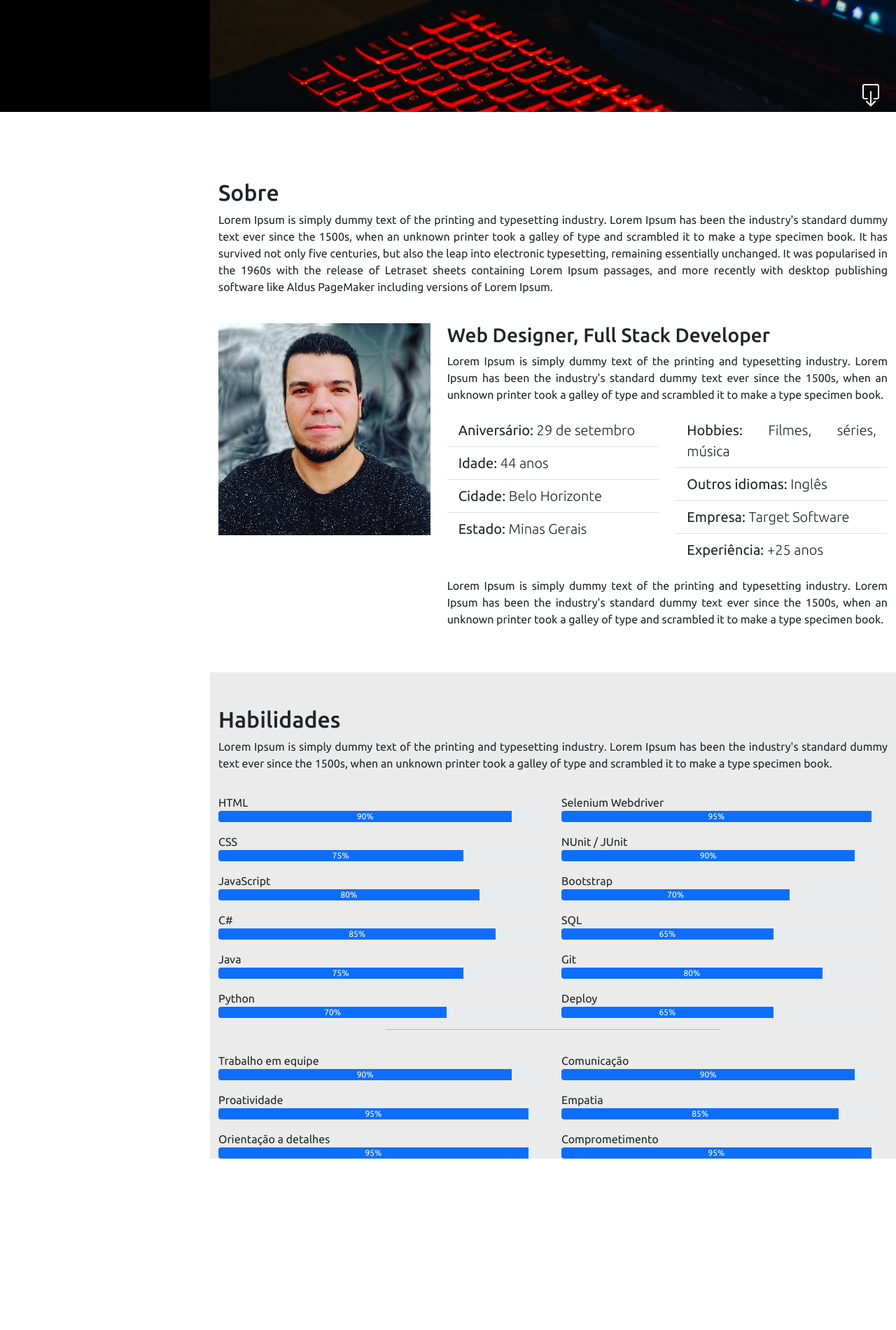
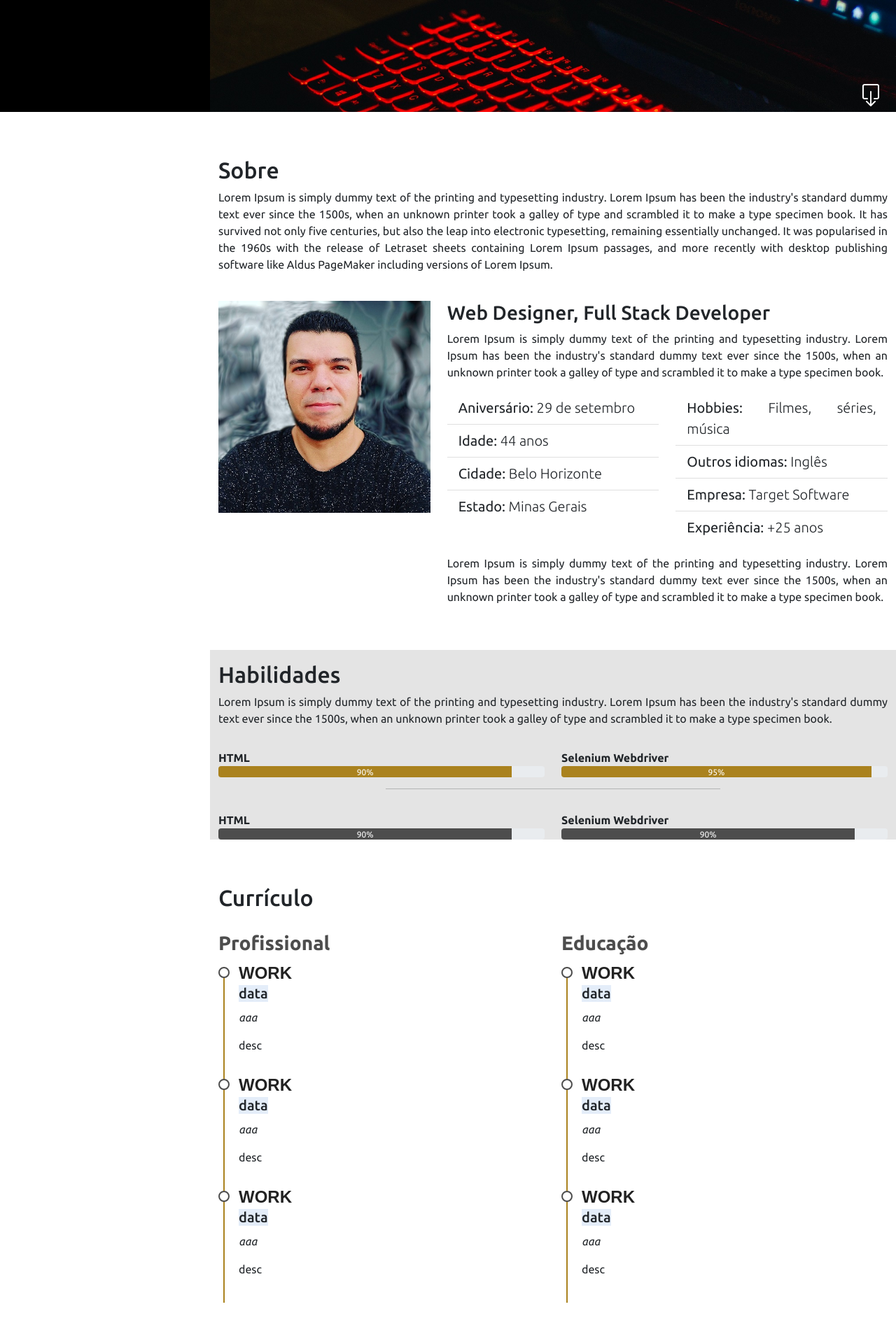
Before and after one commit to nascidoem77/Projeto-Portfolio, a Python web app: template templates/index.html in a window 1280 px wide. Shown: the part 640-2541 px from the top of the page at 70% size. Before the commit the page ends 2296 px from the top, so only its background shows below. Run offline with Jinja, Linux system fonts and the light colour scheme; the template is opened without the code that fills it, so the values that code supplies are empty; some libraries are stand-ins or nearby versions.

Commit message:
curriculo

```diff
--- a/static/style.css
+++ b/static/style.css
@@ -34,7 +34,7 @@ body {
   padding: 0;
   font-weight: 600;
   text-align: center;
-  color: goldenrod;
+  color: rgb(170, 130, 30);
 }
 
 #header .profile .social-links a {
@@ -85,7 +85,7 @@ body {
 .nav-menu .active i,
 .nav-menu .active:focus i,
 .nav-menu li:hover > a i {
-  color: goldenrod;
+  color: rgb(170, 130, 30);
 }
 
 #main {
@@ -161,15 +161,70 @@ i.menu-mobile {
 
 *::-webkit-scrollbar-track {
   width: 12px;
-  box-shadow: inset 0 0 .3rem #00000050;
-  background-color: rgb(77, 77, 77);;
+  box-shadow: inset 0 0 0.3rem #00000050;
+  background-color: rgb(77, 77, 77);
 }
 
 *::-webkit-scrollbar-thumb {
   width: 10px;
-  background-color: rgb(34, 34, 34);;
+  background-color: rgb(34, 34, 34);
 }
 
-.section-bg{
-  background-color: rgb(235, 235, 235);
+.section-bg {
+  background-color: rgb(228, 228, 228);
 }
+
+.progress-bar-xp {
+  background-color: rgb(170, 130, 30);
+  color: #fff;
+  text-align: center;
+}
+
+.progress-bar-behav {
+  background-color: rgb(77, 77, 77);
+  color: #fff;
+  text-align: center;
+}
+
+.cv .cv-title {
+  font-weight: 700;
+  margin-top: 20px;
+  margin-bottom: 20px;
+  color: rgb(77, 77, 77);
+}
+
+.cv .cv-item {
+  padding: 0 0 20px 20px;
+  margin-top: -2px;
+  margin-bottom: -10px;
+  margin-left: 7px;
+  border-left: 2px solid rgb(170, 130, 30);
+  position: relative;
+}
+
+.cv .cv-item h4 {
+  line-height: 18px;
+  font-weight: 600;
+  text-transform: uppercase;
+  font-family: "Popins", sans-serif;
+  color: rgb(34, 34, 34);
+  margin-top: 10px;
+}
+
+.cv .cv-item h5 {
+  background: #e4edf9;
+  display: inline-block;
+  margin-bottom: 10px;
+}
+
+.cv .cv-item::before {
+  content: "";
+  position: absolute;
+  top: 0;
+  left: -9px;
+  width: 16px;
+  height: 16px;
+  border: 2px solid rgb(77, 77, 77);
+  background: #fff;
+  border-radius: 50%;
+}
--- a/templates/index.html
+++ b/templates/index.html
@@ -101,7 +101,7 @@
       <section id="sobre" class="container mt-5">
         <div class="row">
           <div align="justify" class="col-md-12">
-            <h2 class="pt-5">Sobre</h2>
+            <h2 class="pt-3">Sobre</h2>
             <p>
               Lorem Ipsum is simply dummy text of the printing and typesetting
               industry. Lorem Ipsum has been the industry's standard dummy text
@@ -180,102 +180,134 @@
       <section id="habilidades" class="container mt-5 section-bg">
         <div class="row">
           <div align="justify" class="col-md-12">
-          <h2 class="pt-5">Habilidades</h2>
+            <h2 class="pt-3">Habilidades</h2>
             <p>
               Lorem Ipsum is simply dummy text of the printing and typesetting
-            industry. Lorem Ipsum has been the industry's standard dummy
-            text ever since the 1500s, when an unknown printer took a galley
-            of type and scrambled it to make a type specimen book.
+              industry. Lorem Ipsum has been the industry's standard dummy text
+              ever since the 1500s, when an unknown printer took a galley of
+              type and scrambled it to make a type specimen book.
             </p>
 
             <div class="row">
               <div class="col-md-6">
-              <p class="mt-3 mb-0">HTML</p>
+                <p class="mt-3 mb-0"><b>HTML</b></p>
                 <div class="progress">
-                <div class="progress-bar" role="progressbar" style="width: 90%;" aria-valuenow="90" aria-valuemin="0" aria-valuemax="100">90%</div>
+                  <div
+                    class="progress-bar-xp"
+                    role="progressbar"
+                    style="width: 90%"
+                  >
+                    90%
                   </div>
-              <p class="mt-3 mb-0">CSS</p>
-              <div class="progress">
-                <div class="progress-bar" role="progressbar" style="width: 75%;" aria-valuenow="75" aria-valuemin="0" aria-valuemax="100">75%</div>
-              </div>
-              <p class="mt-3 mb-0">JavaScript</p>
-              <div class="progress">
-                <div class="progress-bar" role="progressbar" style="width: 80%;" aria-valuenow="80" aria-valuemin="0" aria-valuemax="100">80%</div>
-              </div>
-              <p class="mt-3 mb-0">C#</p>
-              <div class="progress">
-                <div class="progress-bar" role="progressbar" style="width: 85%;" aria-valuenow="85" aria-valuemin="0" aria-valuemax="100">85%</div>
-              </div>
-              <p class="mt-3 mb-0">Java</p>
-              <div class="progress">
-                <div class="progress-bar" role="progressbar" style="width: 75%;" aria-valuenow="75" aria-valuemin="0" aria-valuemax="100">75%</div>
-              </div>
-              <p class="mt-3 mb-0">Python</p>
-              <div class="progress">
-                <div class="progress-bar" role="progressbar" style="width: 70%;" aria-valuenow="70" aria-valuemin="0" aria-valuemax="100">70%</div>
                 </div>
               </div>
               <div class="col-md-6">
-              <p class="mt-3 mb-0">Selenium Webdriver</p>
+                <p class="mt-3 mb-0"><b>Selenium Webdriver</b></p>
                 <div class="progress">
-                <div class="progress-bar" role="progressbar" style="width: 95%;" aria-valuenow="95" aria-valuemin="0" aria-valuemax="100">95%</div>
+                  <div
+                    class="progress-bar-xp"
+                    role="progressbar"
+                    style="width: 95%"
+                  >
+                    95%
                   </div>
-              <p class="mt-3 mb-0">NUnit / JUnit</p>
-              <div class="progress">
-                <div class="progress-bar" role="progressbar" style="width: 90%;" aria-valuenow="90" aria-valuemin="0" aria-valuemax="100">90%</div>
-              </div>
-              <p class="mt-3 mb-0">Bootstrap</p>
-              <div class="progress">
-                <div class="progress-bar" role="progressbar" style="width: 70%;" aria-valuenow="70" aria-valuemin="0" aria-valuemax="100">70%</div>
-              </div>
-              <p class="mt-3 mb-0">SQL</p>
-              <div class="progress">
-                <div class="progress-bar" role="progressbar" style="width: 65%;" aria-valuenow="65" aria-valuemin="0" aria-valuemax="100">65%</div>
-              </div>
-              <p class="mt-3 mb-0">Git</p>
-              <div class="progress">
-                <div class="progress-bar" role="progressbar" style="width: 80%; " aria-valuenow="80" aria-valuemin="0" aria-valuemax="100">80%</div>
-              </div>
-              <p class="mt-3 mb-0">Deploy</p>
-              <div class="progress">
-                <div class="progress-bar" role="progressbar" style="width: 65%; " aria-valuenow="65" aria-valuemin="0" aria-valuemax="100">65%</div>
                 </div>
               </div>
             </div>
 
-          <hr class="w-50 me-auto ms-auto">
+            <hr class="w-50 me-auto ms-auto" />
 
             <div class="row">
               <div class="col-md-6">
-              <p class="mt-3 mb-0">Trabalho em equipe</p>
+                <p class="mt-3 mb-0"><b>HTML</b></p>
                 <div class="progress">
-                <div class="progress-bar" role="progressbar" style="width: 90%;" aria-valuenow="90" aria-valuemin="0" aria-valuemax="100">90%</div>
+                  <div
+                    class="progress-bar-behav"
+                    role="progressbar"
+                    style="width: 90%"
+                  >
+                    90%
                   </div>
-              <p class="mt-3 mb-0">Proatividade</p>
-              <div class="progress">
-                <div class="progress-bar" role="progressbar" style="width: 95%;" aria-valuenow="95" aria-valuemin="0" aria-valuemax="100">95%</div>
-              </div>
-              <p class="mt-3 mb-0">Orientação a detalhes</p>
-              <div class="progress">
-                <div class="progress-bar" role="progressbar" style="width: 95%;" aria-valuenow="95" aria-valuemin="0" aria-valuemax="100">95%</div>
                 </div>
               </div>
               <div class="col-md-6">
-              <p class="mt-3 mb-0">Comunicação</p>
+                <p class="mt-3 mb-0"><b>Selenium Webdriver</b></p>
                 <div class="progress">
-                <div class="progress-bar" role="progressbar" style="width: 90%;" aria-valuenow="90" aria-valuemin="0" aria-valuemax="100">90%</div>
-              </div>
-              <p class="mt-3 mb-0">Empatia</p>
-              <div class="progress">
-                <div class="progress-bar" role="progressbar" style="width: 85%;" aria-valuenow="85" aria-valuemin="0" aria-valuemax="100">85%</div>
-              </div>
-              <p class="mt-3 mb-0">Comprometimento</p>
-              <div class="progress">
-                <div class="progress-bar" role="progressbar" style="width: 95%;" aria-valuenow="95" aria-valuemin="0" aria-valuemax="100">95%</div>
+                  <div
+                    class="progress-bar-behav"
+                    role="progressbar"
+                    style="width: 90%"
+                  >
+                    90%
                   </div>
                 </div>
               </div>
+            </div>
+          </div>
+        </div>
+      </section>
 
+      <section id="curriculo" class="container mt-5 cv">
+        <div class="row">
+          <div align="justify" class="col-md-12">
+            <h2 class="pt-3">Currículo</h2>
+
+            <div class="row">
+              <div class="col-md-6">
+                <h3 class="cv-title">Profissional</h3>
+
+                <div class="cv-item">
+                  <h4>Work</h4>
+                  <h5>data</h5>
+                  <p><em>aaa</em></p>
+                  <p>desc</p>
+                </div>
+                <div class="cv-item">
+                  <h4>Work</h4>
+                  <h5>data</h5>
+                  <p><em>aaa</em></p>
+                  <p>desc</p>
+                </div>
+                <div class="cv-item">
+                  <h4>Work</h4>
+                  <h5>data</h5>
+                  <p><em>aaa</em></p>
+                  <p>desc</p>
+                </div>
+              </div>
+
+              <div class="col-md-6">
+                <h3 class="cv-title">Educação</h3>
+
+                <div class="cv-item">
+                  <h4>Work</h4>
+                  <h5>data</h5>
+                  <p><em>aaa</em></p>
+                  <p>desc</p>
+                </div>
+                <div class="cv-item">
+                  <h4>Work</h4>
+                  <h5>data</h5>
+                  <p><em>aaa</em></p>
+                  <p>desc</p>
+                </div>
+                <div class="cv-item">
+                  <h4>Work</h4>
+                  <h5>data</h5>
+                  <p><em>aaa</em></p>
+                  <p>desc</p>
+                </div>
+              </div>
+            </div>
+          </div>
+        </div>
+      </section>
+
+      <section id="portfolio" class="container mt-5">
+        <div class="row">
+          <div align="justify" class="col-md-12">
+            <h2 class="pt-3">Portfólio</h2>
+          </div>
         </div>
       </section>
     </main>
```
Also changed, not shown: static/script.js (line endings or trailing spaces). Lines whose indentation alone changed are shown as unchanged.
